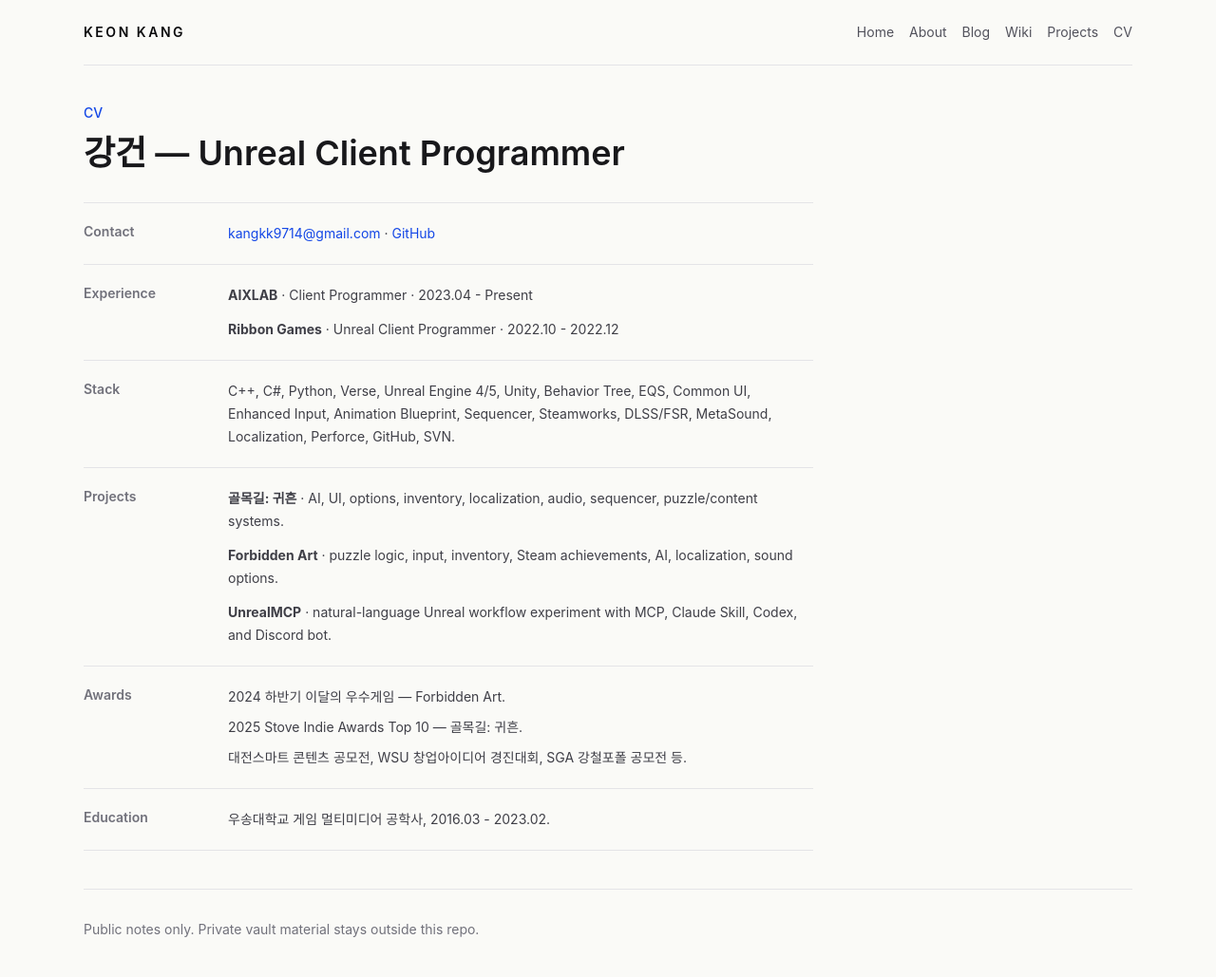
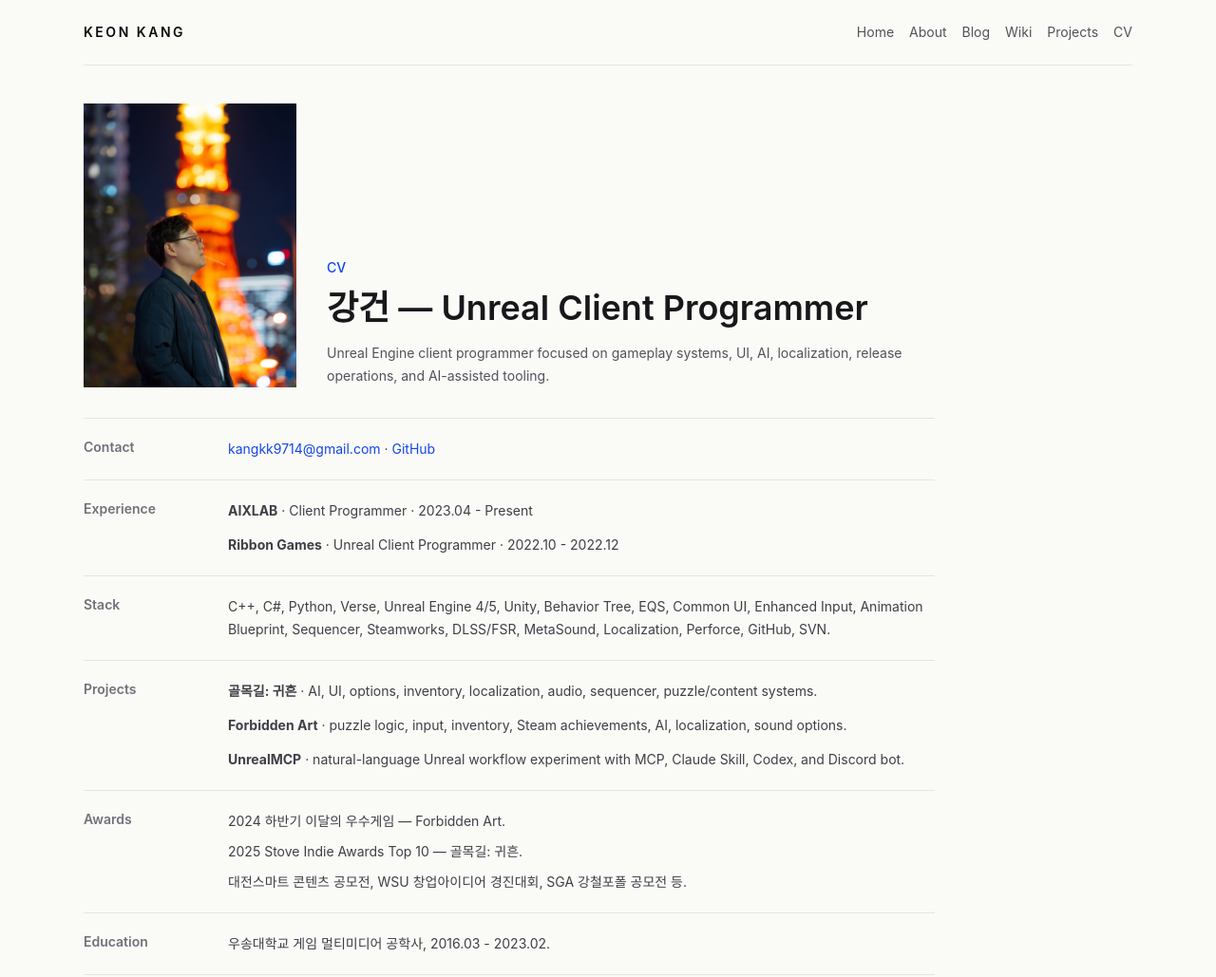
Before and after one commit to KitchenGun/wiki, an Astro site: page /wiki/cv in a window 1280 px wide. Shown: the top 1029 px of the page at 95% size. Built offline with nearby package versions, Linux system fonts and the light colour scheme; Astro itself is replaced by a stand-in of ours.

Commit message:
Add profile photo to home and CV

```diff
--- a/src/pages/cv.astro
+++ b/src/pages/cv.astro
@@ -1,12 +1,27 @@
 ---
 import BaseLayout from '../layouts/BaseLayout.astro';
 import { site } from '../lib/site';
+import { withBase } from '../lib/url';
 ---
 
 <BaseLayout title="CV" description="Short CV and focus areas.">
-  <section class="max-w-3xl">
-    <p class="text-sm font-medium text-blue-700">CV</p>
-    <h1 class="mt-3 text-4xl font-semibold">강건 — {site.role}</h1>
+  <section class="max-w-4xl">
+    <div class="grid gap-8 md:grid-cols-[14rem_1fr] md:items-end">
+      <img
+        src={withBase('/profile.jpg')}
+        alt="강건 프로필 사진"
+        class="aspect-[3/4] w-56 object-cover object-[52%_45%]"
+        decoding="async"
+        loading="eager"
+      />
+      <div>
+        <p class="text-sm font-medium text-blue-700">CV</p>
+        <h1 class="mt-3 text-4xl font-semibold">강건 — {site.role}</h1>
+        <p class="mt-4 text-sm leading-6 text-zinc-600">
+          Unreal Engine client programmer focused on gameplay systems, UI, AI, localization, release operations, and AI-assisted tooling.
+        </p>
+      </div>
+    </div>
     <div class="mt-8 divide-y divide-zinc-200 border-y border-zinc-200">
       <section class="grid gap-2 py-5 sm:grid-cols-[9rem_1fr]">
         <h2 class="text-sm font-semibold text-zinc-500">Contact</h2>
--- a/src/pages/index.astro
+++ b/src/pages/index.astro
@@ -25,6 +25,13 @@ const topics = collectTags(wiki).slice(0, 10);
     </div>
 
     <aside class="border-l border-zinc-200 pl-6">
+      <img
+        src={withBase('/profile.jpg')}
+        alt="강건 프로필 사진"
+        class="mb-6 aspect-[3/4] w-full max-w-xs object-cover object-[52%_45%]"
+        decoding="async"
+        loading="eager"
+      />
       <h2 class="text-sm font-semibold uppercase tracking-[0.16em] text-zinc-500">About</h2>
       <p class="mt-3 text-sm leading-6 text-zinc-600">
         Unreal Engine client programmer at AIXLAB. Shipping and maintaining horror/adventure gameplay systems while experimenting with AI-assisted tools.
```
Also changed, not shown: public/profile.jpg (added).
